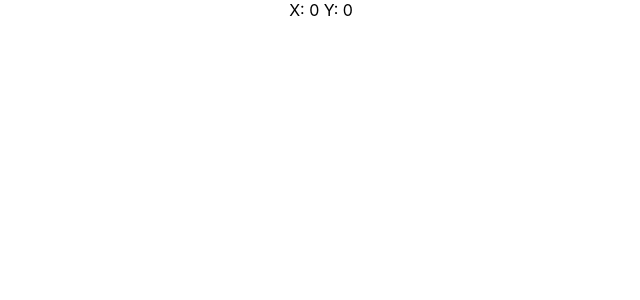
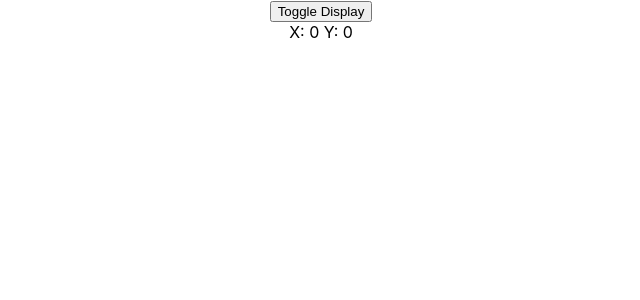
Before and after one commit to ArjunKhunti/React-Hooks, a React (Create React App) app: page / in a window 1280 px wide. Shown: the top 300 px of the page, without its empty margins (319-959 px from the left). Built offline with nearby package versions, Linux system fonts and the light colour scheme.

Commit message:
useEffect with cleanup

```diff
--- a/src/App.js
+++ b/src/App.js
@@ -1,6 +1,6 @@
 import React from 'react';
 import './App.css';
-import HookMouse from './components/run-effect-once/HookMouse';
+import MouseContainer from './components/hooks-cleanup/MouseContainer';
 function App() {
   return (
     <div className="App">
@@ -9,7 +9,8 @@
       {/* <HooksCounterThree/> */}
       {/* <HooksCounterFour /> */}
       {/* <HooksUseEffectCounter/> */}
-      <HookMouse />
+      {/* <HookMouse /> */}
+      <MouseContainer />
     </div>
   );
 }
--- /dev/null
+++ b/src/components/hooks-cleanup/MouseContainer.js
@@ -0,0 +1,14 @@
+import React, {useState} from 'react'
+import HookMouse from '../run-effect-once/HookMouse'
+
+function MouseContainer() {
+    const [display, setDisplay] = useState(true)
+    return (
+        <div>
+            <button onClick={() => setDisplay(!display)}> Toggle Display</button>
+            {display && <HookMouse></HookMouse>}
+        </div>
+    )
+}
+
+export default MouseContainer
--- a/src/components/run-effect-once/HookMouse.js
+++ b/src/components/run-effect-once/HookMouse.js
@@ -14,6 +14,11 @@
     useEffect(() => {
         console.log("useEffect Called")
         window.addEventListener("mousemove", logMousePosition)
+
+        return () => {
+            console.log("Component Unmounting")
+            window.removeEventListener("mousemove", logMousePosition)
+        }
     }, [])  // [] render only once
 
     return (
```
